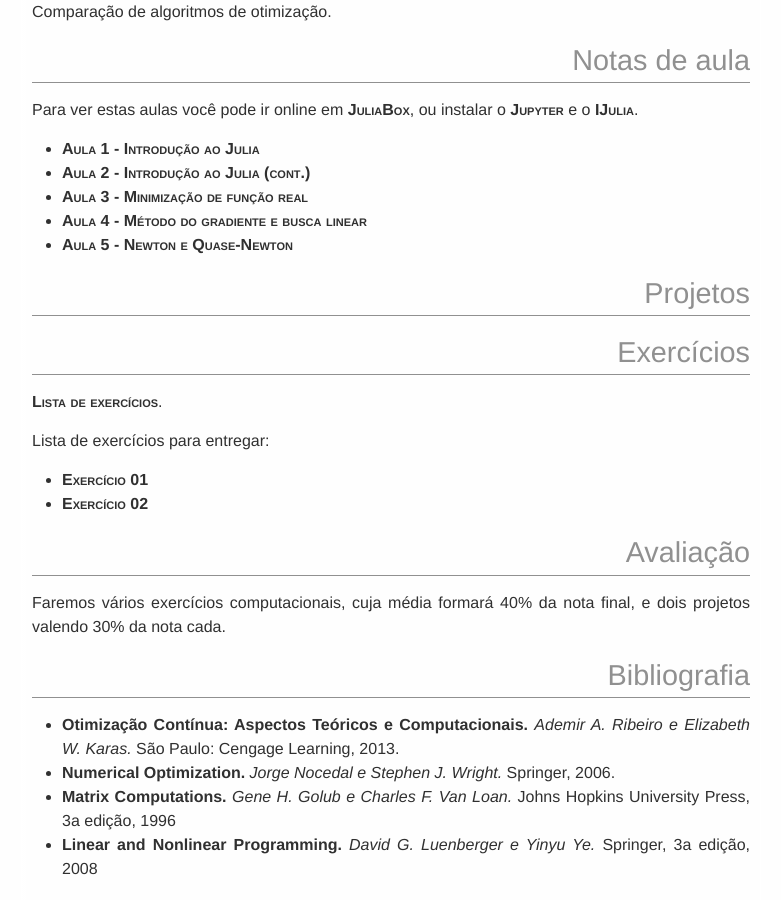
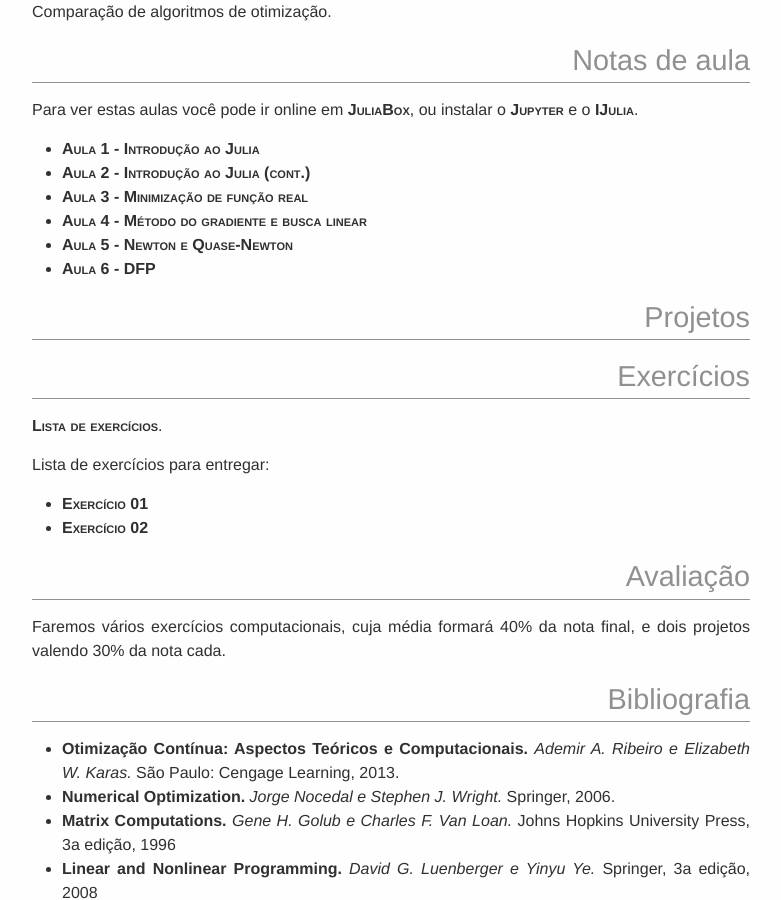
Before and after one commit to abelsiqueira/abelsiqueira.github.io-old, a Jekyll site: the page built from disciplinas/cm114-2016s2.md, in a window 1280 px wide and 900 px high, scrolled down 991 px. Shown: the whole window, without its empty margins (249-1030 px from the left). Built offline with Jekyll 4.4.1, drawn with Linux system fonts in a browser that asks for light colours.

Commit message:
Adiciona dfp

```diff
--- a/disciplinas/cm114-2016s2.md
+++ b/disciplinas/cm114-2016s2.md
@@ -41,6 +41,7 @@ ou instalar o [Jupyter](https://jupyter.org/) e o
   - [Aula 3 - Minimização de função real]({{ site.baseurl }}/disciplinas/cm114/03-minimização-1d.ipynb)
   - [Aula 4 - Método do gradiente e busca linear]({{ site.baseurl }}/disciplinas/cm114/04-gradiente-e-busca-linear.ipynb)
   - [Aula 5 - Newton e Quase-Newton]({{ site.baseurl }}/disciplinas/cm114/05-newton.ipynb)
+  - [Aula 6 - DFP]({{ site.baseurl }}/disciplinas/cm114/06-dfp.ipynb)
 
 # Projetos
 
```
Also changed, not shown: 2 other files.
